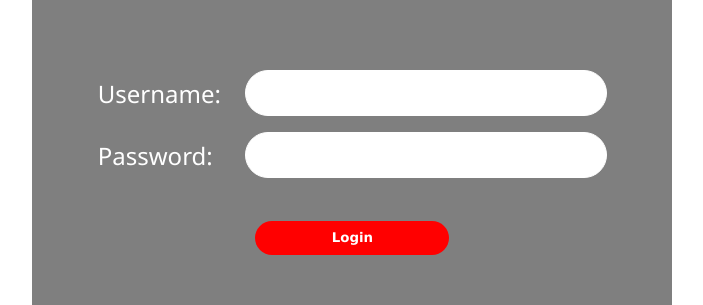
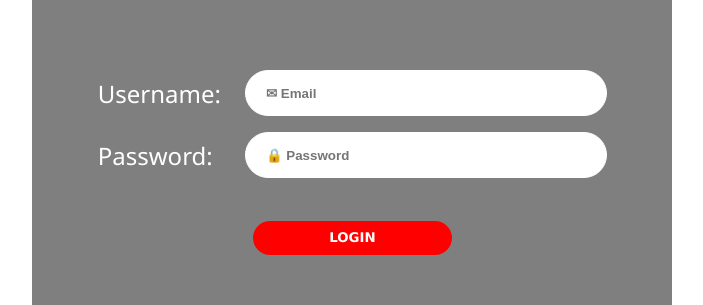
Before and after one commit to ashensilva12/SarpResQ, a React (Vite) app: page / in a window 1280 px wide. Shown: the part 240-545 px from the top of the page, without its empty margins (326-1029 px from the left). Built offline with nearby package versions, Linux system fonts and the light colour scheme.

Commit message:
Update Login.jsx

```diff
--- a/src/component/pages/Login.jsx
+++ b/src/component/pages/Login.jsx
@@ -10,14 +10,14 @@ function Login() {
             <table className='table'>
                 <tr>
                     <td>Username:</td>
-                    <td><input type="email" name="username" required/></td>
+                    <td><input type="email" name="username"placeholder="&#9993; Email" required/></td>
                 </tr>
                 <tr>
                     <td>Password:</td>
-                    <td><input type="password" name="password" required/></td>
+                    <td><input type="password" name="password" placeholder="&#128274; Password" required/></td>
                 </tr>
                 <tr>
-                    <td colSpan="2" ><button type="submit">Login</button></td>
+                    <td colSpan="2" ><button type="submit">LOGIN</button></td>
                 </tr>
             </table>
         </form>
```
